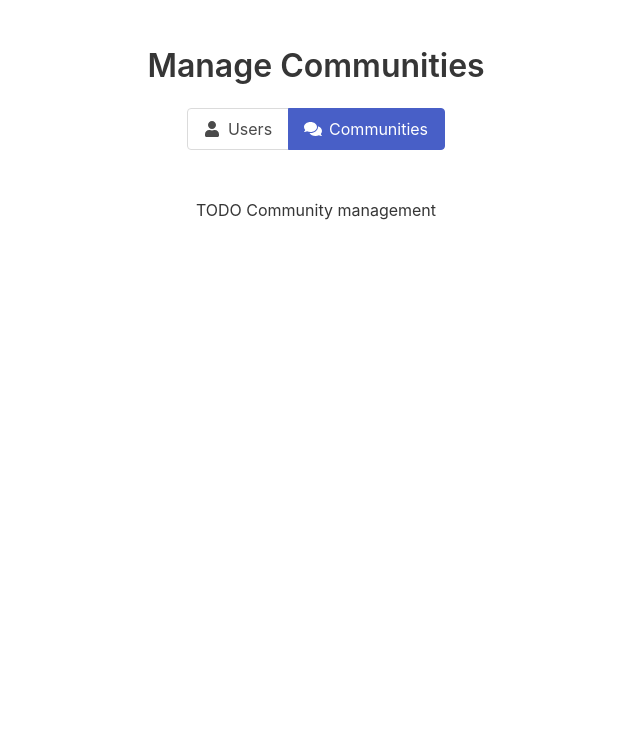
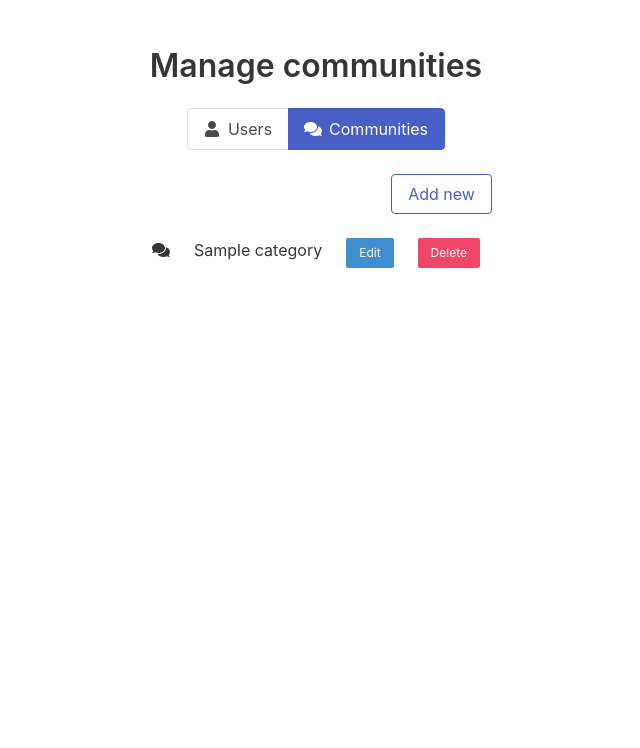
Before and after one commit to henrinikku/Keskustelufoorumi, a Flask app: page /admin/community in a window 1280 px wide. Shown: the part 52-800 px from the top of the page, without its empty margins (324-964 px from the left). Run offline with Flask 2, Linux system fonts and the light colour scheme; a user stored in the database is signed in; tables that the repository leaves empty hold one stand-in row (values such as "Sample post"); some libraries are stand-ins or nearby versions.

Commit message:
Community management

```diff
--- /dev/null
+++ b/application/queries/category.py
@@ -0,0 +1,35 @@
+from application.db import db
+from application.models import Category
+
+
+def by_id(id):
+    return Category.query.get(id)
+
+
+def by_user(user):
+    """Categories the given user is permitted to edit"""
+    if user.is_admin():
+        return Category.query.order_by(Category.name)
+
+    if user.is_premium():
+        return (
+            Category
+                .query
+                .filter(Category.user_id == user.id)
+                .order_by(Category.name)
+        )
+
+    return []
+
+
+def add_or_update(category):
+    if not category.id:
+        db.session.add(category)
+
+    db.session.commit()
+
+def delete_category(category_id):
+    category = by_id(category_id)
+    if category:
+        db.session.delete(category)
+        db.session.commit()
--- a/application/templates/admin.html
+++ b/application/templates/admin.html
@@ -24,7 +24,6 @@
             </li>
         </ul>
     </div>
-    <br/>
     {% block admin_content %}
     {% endblock %}
 {% endblock %}
--- a/application/templates/admin_communities.html
+++ b/application/templates/admin_communities.html
@@ -1,5 +1,36 @@
 {% extends "admin.html" %}
 
 {% block admin_content %}
-    TODO Community management
+    <div class="card-table">
+        <div class="content">
+            <div class="has-text-right mb-4">
+                <a class="button is-link is-outlined"
+                   href="{{ url_for("admin.edit_community", id=0) }}">
+                    Add new
+                </a>
+            </div>
+            <table class="table is-fullwidth is-striped">
+                <tbody>
+                {% for community in communities %}
+                    <tr>
+                        <td width="5%"><i class="fa fa-comments"></i></td>
+                        <td align="left">{{ community.name }}</td>
+                        <td align="right">
+                            <a class="button is-small is-info"
+                               href="{{ url_for("admin.edit_community", id=community.id) }}">
+                                Edit
+                            </a>
+                        </td>
+                        <td align="right">
+                            <a class="button is-small is-danger"
+                               href="{{ url_for("admin.delete_community", id=community.id) }}">
+                                Delete
+                            </a>
+                        </td>
+                    </tr>
+                {% endfor %}
+                </tbody>
+            </table>
+        </div>
+    </div>
 {% endblock %}
--- a/application/templates/components.html
+++ b/application/templates/components.html
@@ -3,3 +3,16 @@
         {{ text }}
     </a>
 {% endmacro %}
+
+{% macro errors() %}
+    {% with messages = get_flashed_messages() %}
+        {% if messages %}
+            <div class="notification is-danger">
+                {% for message in messages %}
+                    {{ message }}
+                    <br/>
+                {% endfor %}
+            </div>
+        {% endif %}
+    {% endwith %}
+{% endmacro %}
--- a/application/views/admin.py
+++ b/application/views/admin.py
@@ -3,8 +3,13 @@ from flask_login import current_user
 
 from application.db import db
 from application.decorators.permissions import is_admin_user, is_premium_user
-from application.forms.user import UserForm
+from application.forms.admin import UserForm, CategoryForm
+from application.models import Category
 from application.queries import user as user_queries
+from application.queries.category import (
+    by_user, by_id, delete_category,
+    add_or_update,
+)
 
 admin = Blueprint("admin", __name__)
 
@@ -19,8 +24,9 @@ def index():
 @is_admin_user
 def users():
     users = user_queries.all_users_except(current_user.id).all()
+
     return render_template(
-        "admin_users.html", title="Manage Users", users=users
+        "admin_users.html", title="Manage users", users=users
     )
 
 
@@ -39,8 +45,10 @@ def edit_user(id):
         return redirect(url_for("admin.users"))
 
     return render_template(
-        "admin_edit_user.html", title=f"Edit User {user.username}",
-        id=id, form=form
+        "admin_edit_user.html",
+        title=f"Edit user {user.username}",
+        id=id,
+        form=form
     )
 
 
@@ -56,4 +64,36 @@ def delete_user(id):
 @admin.route("/community")
 @is_premium_user
 def communities():
-    return render_template("admin_communities.html", title="Manage Communities")
+    categories = by_user(current_user).all()
+
+    return render_template(
+        "admin_communities.html",
+        title="Manage communities",
+        communities=categories
+    )
+
+
+@admin.route("/community/<id>/edit", methods=["GET", "POST"])
+@is_premium_user
+def edit_community(id):
+    category = by_id(id) or Category()
+    form = CategoryForm(obj=category)
+
+    if request.method == "POST" and form.validate_and_flash_errors():
+        form.populate_obj(category)
+        category.user_id = current_user.id
+        add_or_update(category)
+        return redirect(url_for("admin.communities"))
+
+    title = f"Edit community {category.name}" if category.name else "Add community"
+
+    return render_template(
+        "admin_edit_community.html", title=title, id=id, form=form
+    )
+
+
+@admin.route("/community/<id>/delete")
+@is_premium_user
+def delete_community(id):
+    delete_category(id)
+    return redirect(url_for("admin.communities"))
```
Also changed, not shown: application/forms/admin.py (renamed from application/forms/user.py, +9 -1 lines), application/templates/admin_edit_community.html (added, +16 -0 lines).
